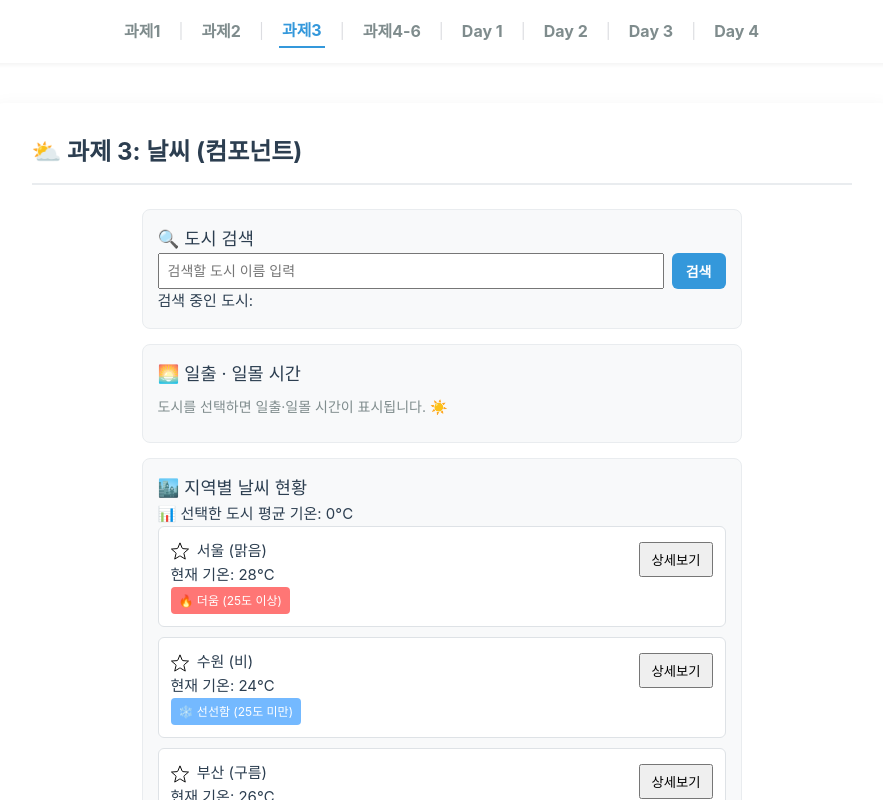
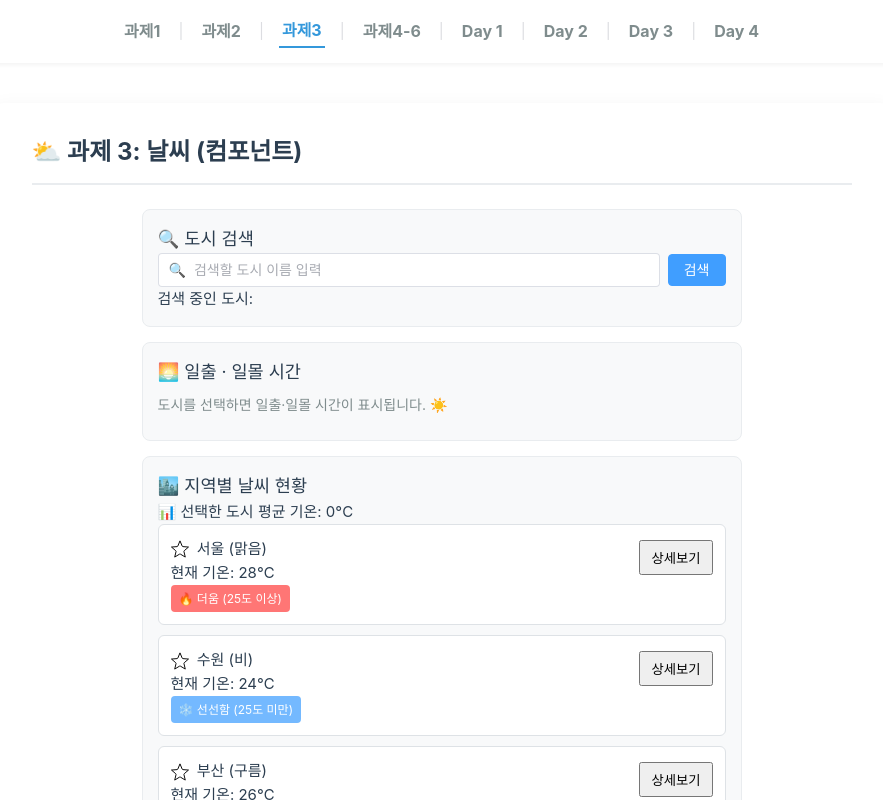
Before and after one commit to mingyukang5420/skala-vue, a Vue app: page /exercise/3 in a window 1280 px wide. Shown: the top 800 px of the page, without its empty margins (191-1074 px from the left). Built offline with nearby package versions, Linux system fonts and the light colour scheme.

Commit message:
chore: apply element plus to search bar

```diff
--- a/src/components/exercise/SearchBar.vue
+++ b/src/components/exercise/SearchBar.vue
@@ -24,24 +24,24 @@ function filterKorean(e) {
   <div class="search-inner">
     <h3>🔍 도시 검색</h3>
     <div class="input-group">
-      <input
-        type="text"
-        class="form-control"
-        :value="currentQuery"
-        @input="emit('update-query', $event.target.value)"
+      <el-input
+        :model-value="currentQuery"
+        placeholder="검색할 도시 이름 입력"
+        @input="(val) => emit('update-query', val)"
         @compositionend="filterKorean"
         @blur="filterKorean"
         @keyup.enter="emit('submit-query')"
-        placeholder="검색할 도시 이름 입력"
-      />
-      <button class="btn-search" @click="emit('submit-query')">검색</button>
+      >
+        <template #prefix>🔍</template>
+      </el-input>
+      <el-button class="btn-search" type="primary" @click="emit('submit-query')">검색</el-button>
     </div>
     <p class="query-preview">
       검색 중인 도시: <strong>{{ currentQuery }}</strong>
     </p>
     <p v-if="submittedQueries.length > 0" class="query-history">
       누적 검색어: <strong>{{ submittedQueries.join(', ') }}</strong>
-      <button class="btn-reset" @click="emit('reset-query')">초기화</button>
+      <el-button class="btn-reset" size="small" text @click="emit('reset-query')">초기화</el-button>
     </p>
   </div>
 </template>
@@ -53,41 +53,12 @@ function filterKorean(e) {
   align-items: center;
 }
 
-.input-group input {
-  flex: 1 1 auto;
-  width: auto;
-}
-
 .btn-search {
-  padding: 8px 14px;
-  font-size: 14px;
-  font-weight: bold;
-  color: #fff;
-  background-color: #3498db;
-  border: none;
-  border-radius: 6px;
-  cursor: pointer;
   white-space: nowrap;
-}
-
-.btn-search:hover {
-  background-color: #2980b9;
 }
 
 .btn-reset {
   margin-left: 8px;
-  padding: 4px 10px;
-  font-size: 12px;
-  color: #7f8c8d;
-  background-color: transparent;
-  border: 1px solid #dcdde1;
-  border-radius: 4px;
-  cursor: pointer;
-}
-
-.btn-reset:hover {
-  color: #2c3e50;
-  border-color: #2c3e50;
 }
 
 .query-history {
```
